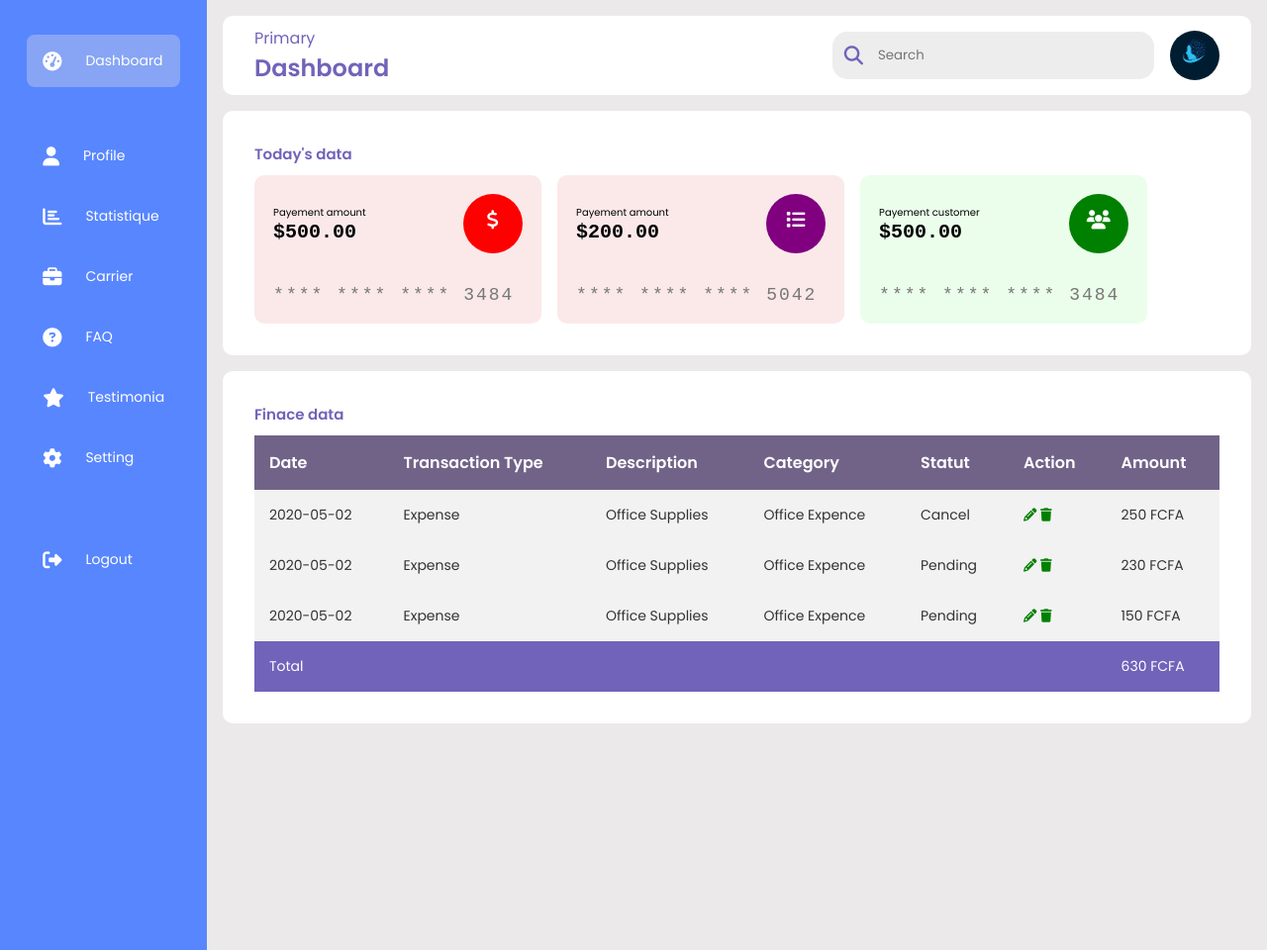
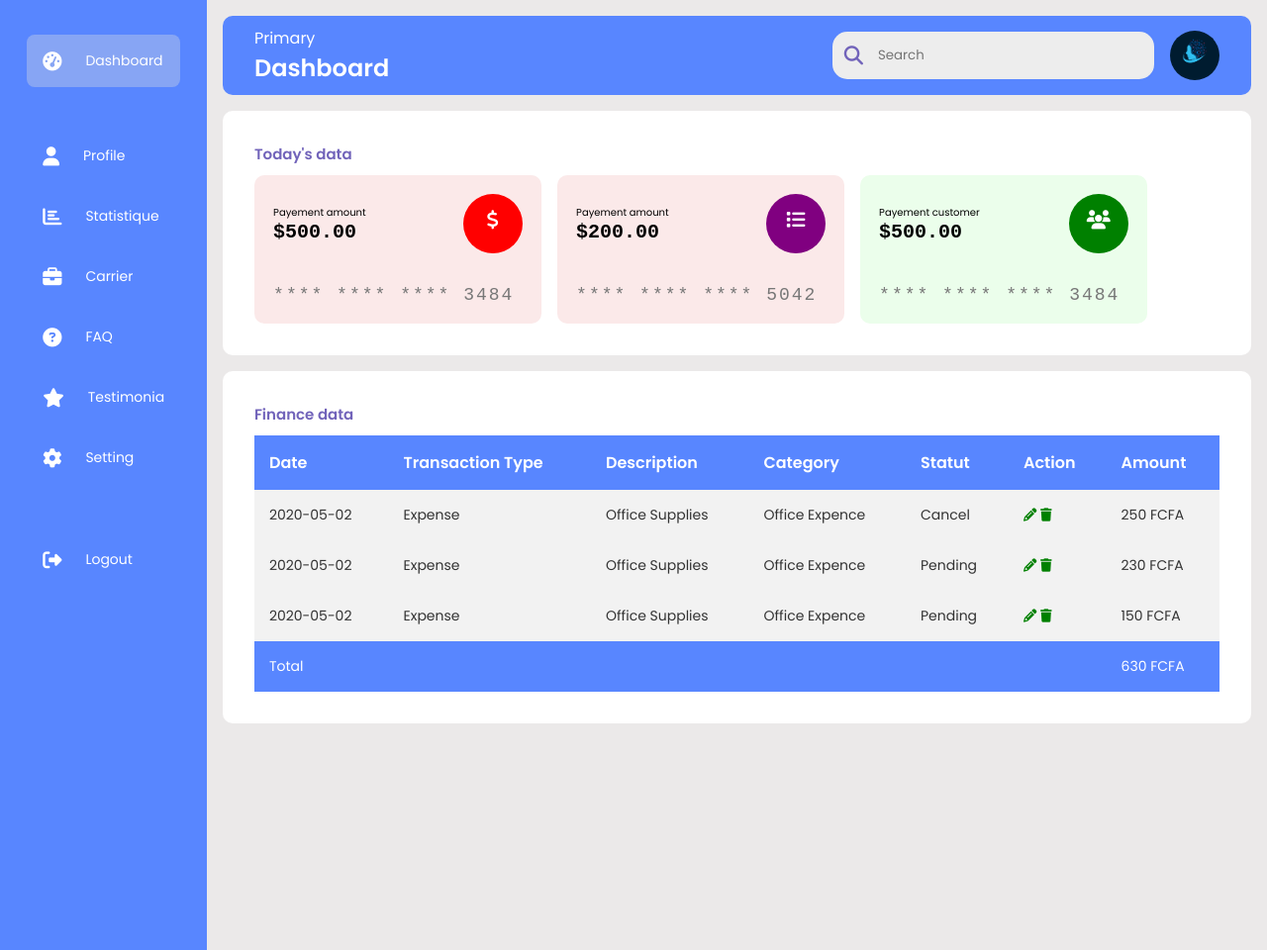
Before and after one commit to Schosmiel/Financial-dashboard, a plain HTML site: page index.html in a window 1280 px wide. Shown: the whole page at 99% size. Drawn offline with Linux system fonts and the light colour scheme.

Commit message:
Nouveau commit

```diff
--- a/index.html
+++ b/index.html
@@ -135,7 +135,7 @@
         </div>
     </div>
     <div class="tabular--wrapper">
-          <h3 class="main--title">Finace data</h3>
+          <h3 class="main--title">Finance data</h3>
           <div class="table--container table-responsive">
                 <table>
                     <thead>
--- a/style.css
+++ b/style.css
@@ -91,13 +91,15 @@ body{
     justify-content: space-between;
     align-items: center;
     flex-wrap: wrap;
-    background: #fff;
+    background: #5886FF;
     border-radius: 10px;
     padding: 10px 2rem;
     margin-bottom: 1rem;
 }
+
 .header--title{
-    color: rgba(113, 99, 186, 255);
+    /*color: rgba(113, 99, 186, 255);*/
+    color: #fff;
 }
 .user--info{
     display: flex;
@@ -229,7 +231,8 @@ table{
     border-collapse: collapse;
 }
 thead{
-    background: rgba(113, 99, 136, 255);
+    /*background: rgba(113, 99, 136, 255);*/
+    background: rgb(88, 134, 255);
     color: #fff;
 }
 th{
@@ -248,7 +251,8 @@ tr:nth-child(event){
     background: #fff;
 }
 tfoot{
-    background: rgba(113, 99, 186, 255);
+    /*background: rgba(113, 99, 186, 255);*/
+    background: rgb(88, 134, 255);
     font-size: bold;
     color: #fff;
 }
```
